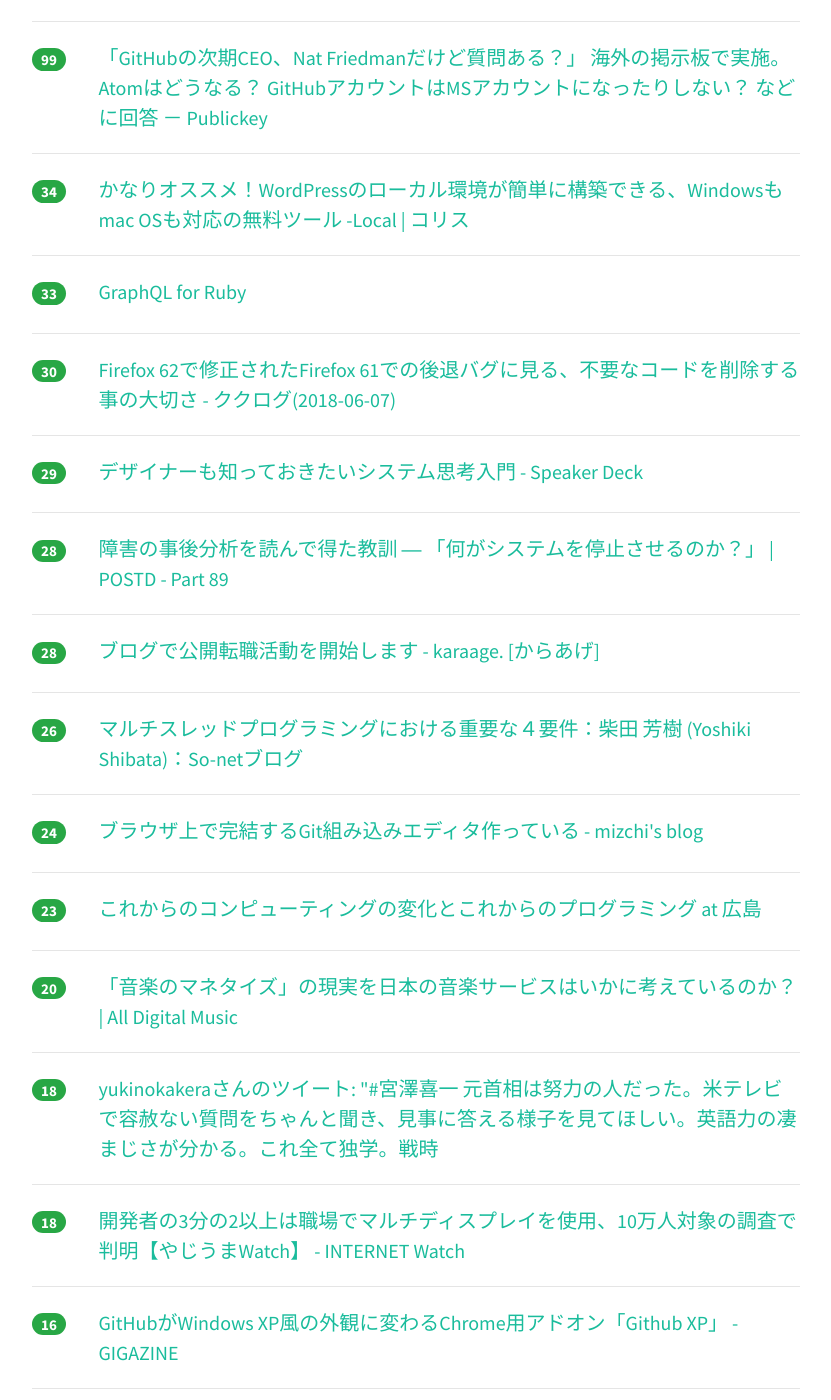
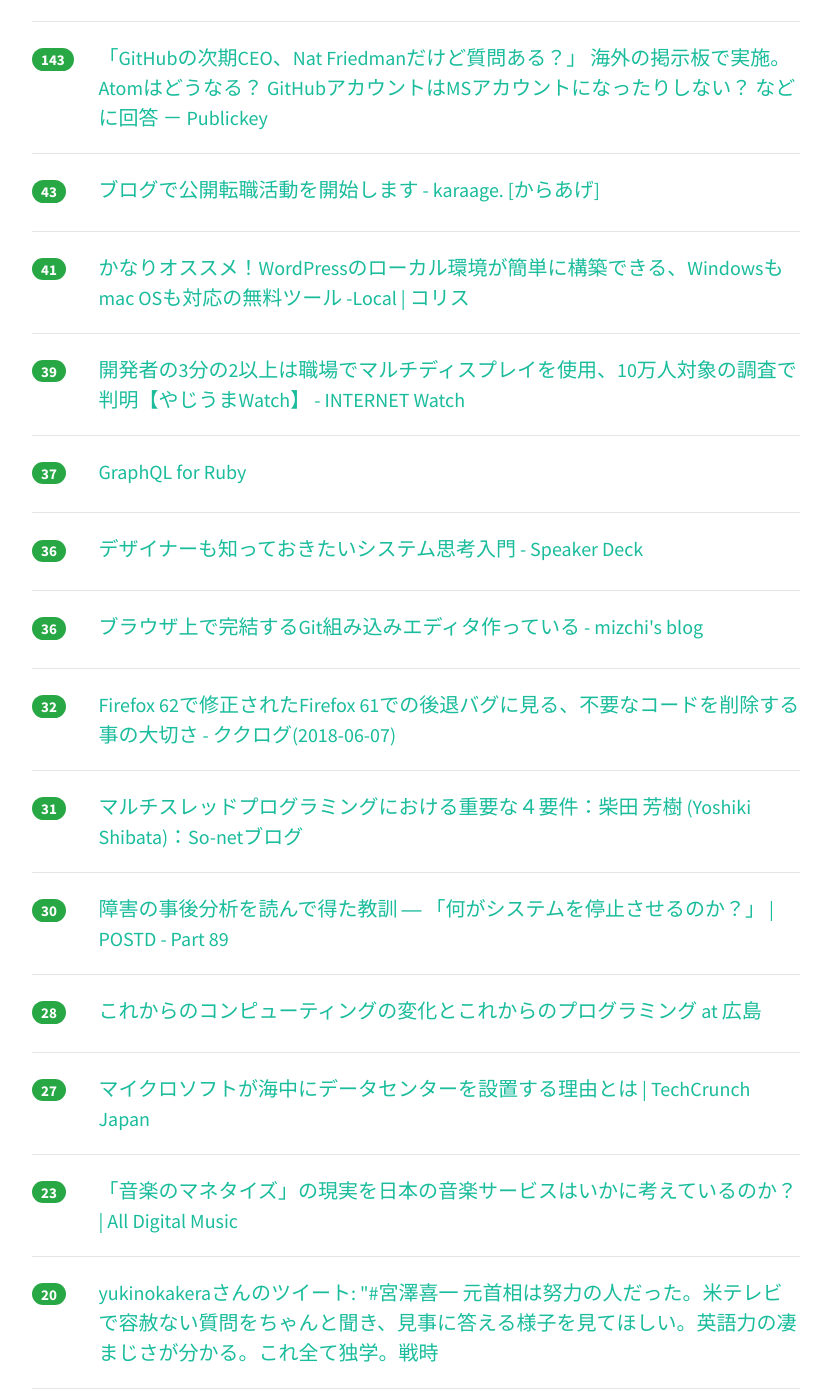
Before and after one commit to yatta47/hatena-matome-site, a Jekyll site: the page built from _posts/2018-06-11-hatena.md, in a window 1280 px wide and 1400 px high, scrolled down 352 px. Shown: the whole window, without its empty margins (224-1055 px from the left). Built offline with Jekyll 4.4.1, drawn with Linux system fonts in a browser that asks for light colours; nearby versions of some CDN libraries; some of the changed text lies outside the part shown.

Commit message:
Updated 2018-06-11

```diff
--- a/_posts/2018-06-11-hatena.md
+++ b/_posts/2018-06-11-hatena.md
@@ -1,83 +1,103 @@
 ---
 layout: post
 title:  "2018-06-11 はてぶIT"
-date:   2018-06-11 09:01:11
+date:   2018-06-11 10:01:42
 tags: [it-hotentry]
 ---
-15 件のデータあり
+19 件のデータあり
 
 <hr><div class="row">
-<div class="col-1"><span class="badge badge-pill badge-success h2">99</span></div>
+<div class="col-1"><span class="badge badge-pill badge-success h2">143</span></div>
 <div class="col-11"><a href='https://www.publickey1.jp/blog/18/githubceonat_friedman_atom_githubms.html' target='_blank'>「GitHubの次期CEO、Nat Friedmanだけど質問ある？」 海外の掲示板で実施。Atomはどうなる？ GitHubアカウントはMSアカウントになったりしない？ などに回答 － Publickey</a></div>
 </div>
 <hr>
 <div class="row">
-<div class="col-1"><span class="badge badge-pill badge-success h2">34</span></div>
+<div class="col-1"><span class="badge badge-pill badge-success h2">43</span></div>
+<div class="col-11"><a href='http://karaage.hatenadiary.jp/entry/2018/06/11/073000' target='_blank'>ブログで公開転職活動を開始します - karaage. [からあげ]</a></div>
+</div>
+<hr>
+<div class="row">
+<div class="col-1"><span class="badge badge-pill badge-success h2">41</span></div>
 <div class="col-11"><a href='https://coliss.com/articles/blog/wordpress/local-wordpress-development.html' target='_blank'>かなりオススメ！WordPressのローカル環境が簡単に構築できる、Windowsもmac OSも対応の無料ツール -Local | コリス</a></div>
 </div>
 <hr>
 <div class="row">
-<div class="col-1"><span class="badge badge-pill badge-success h2">33</span></div>
+<div class="col-1"><span class="badge badge-pill badge-success h2">39</span></div>
+<div class="col-11"><a href='https://internet.watch.impress.co.jp/docs/yajiuma/1126724.html' target='_blank'>開発者の3分の2以上は職場でマルチディスプレイを使用、10万人対象の調査で判明【やじうまWatch】 - INTERNET Watch</a></div>
+</div>
+<hr>
+<div class="row">
+<div class="col-1"><span class="badge badge-pill badge-success h2">37</span></div>
 <div class="col-11"><a href='https://scrapbox.io/graphql-ruby-ja/' target='_blank'>GraphQL for Ruby</a></div>
 </div>
 <hr>
 <div class="row">
-<div class="col-1"><span class="badge badge-pill badge-success h2">30</span></div>
+<div class="col-1"><span class="badge badge-pill badge-success h2">36</span></div>
+<div class="col-11"><a href='https://speakerdeck.com/yhassy/dezainamozhi-tuteokitaisisutemusi-kao-ru-men?slide=1' target='_blank'>デザイナーも知っておきたいシステム思考入門 - Speaker Deck</a></div>
+</div>
+<hr>
+<div class="row">
+<div class="col-1"><span class="badge badge-pill badge-success h2">36</span></div>
+<div class="col-11"><a href='http://mizchi.hatenablog.com/entry/2018/06/10/235427' target='_blank'>ブラウザ上で完結するGit組み込みエディタ作っている - mizchi's blog</a></div>
+</div>
+<hr>
+<div class="row">
+<div class="col-1"><span class="badge badge-pill badge-success h2">32</span></div>
 <div class="col-11"><a href='http://www.clear-code.com/blog/2018/6/7.html' target='_blank'>Firefox 62で修正されたFirefox 61での後退バグに見る、不要なコードを削除する事の大切さ - ククログ(2018-06-07)</a></div>
 </div>
 <hr>
 <div class="row">
-<div class="col-1"><span class="badge badge-pill badge-success h2">29</span></div>
-<div class="col-11"><a href='https://speakerdeck.com/yhassy/dezainamozhi-tuteokitaisisutemusi-kao-ru-men?slide=1' target='_blank'>デザイナーも知っておきたいシステム思考入門 - Speaker Deck</a></div>
+<div class="col-1"><span class="badge badge-pill badge-success h2">31</span></div>
+<div class="col-11"><a href='http://yshibata.blog.so-net.ne.jp/2018-06-10' target='_blank'>マルチスレッドプログラミングにおける重要な４要件：柴田 芳樹 (Yoshiki Shibata)：So-netブログ</a></div>
 </div>
 <hr>
 <div class="row">
-<div class="col-1"><span class="badge badge-pill badge-success h2">28</span></div>
+<div class="col-1"><span class="badge badge-pill badge-success h2">30</span></div>
 <div class="col-11"><a href='https://postd.cc/lessons-learned-from-reading-postmortems/89/' target='_blank'>障害の事後分析を読んで得た教訓 ― 「何がシステムを停止させるのか？」 | POSTD - Part 89</a></div>
 </div>
 <hr>
 <div class="row">
 <div class="col-1"><span class="badge badge-pill badge-success h2">28</span></div>
-<div class="col-11"><a href='http://karaage.hatenadiary.jp/entry/2018/06/11/073000' target='_blank'>ブログで公開転職活動を開始します - karaage. [からあげ]</a></div>
+<div class="col-11"><a href='https://www.slideshare.net/nowokay/at-101746717' target='_blank'>これからのコンピューティングの変化とこれからのプログラミング at 広島</a></div>
 </div>
 <hr>
 <div class="row">
-<div class="col-1"><span class="badge badge-pill badge-success h2">26</span></div>
-<div class="col-11"><a href='http://yshibata.blog.so-net.ne.jp/2018-06-10' target='_blank'>マルチスレッドプログラミングにおける重要な４要件：柴田 芳樹 (Yoshiki Shibata)：So-netブログ</a></div>
-</div>
-<hr>
-<div class="row">
-<div class="col-1"><span class="badge badge-pill badge-success h2">24</span></div>
-<div class="col-11"><a href='http://mizchi.hatenablog.com/entry/2018/06/10/235427' target='_blank'>ブラウザ上で完結するGit組み込みエディタ作っている - mizchi's blog</a></div>
+<div class="col-1"><span class="badge badge-pill badge-success h2">27</span></div>
+<div class="col-11"><a href='http://jp.techcrunch.com/2018/06/10/2018-06-08-why-microsoft-wants-to-put-data-centers-at-the-bottom-of-the-ocean/' target='_blank'>マイクロソフトが海中にデータセンターを設置する理由とは | TechCrunch Japan</a></div>
 </div>
 <hr>
 <div class="row">
 <div class="col-1"><span class="badge badge-pill badge-success h2">23</span></div>
-<div class="col-11"><a href='https://www.slideshare.net/nowokay/at-101746717' target='_blank'>これからのコンピューティングの変化とこれからのプログラミング at 広島</a></div>
+<div class="col-11"><a href='http://jaykogami.com/2018/06/15234.html' target='_blank'>「音楽のマネタイズ」の現実を日本の音楽サービスはいかに考えているのか？ | All Digital Music</a></div>
 </div>
 <hr>
 <div class="row">
 <div class="col-1"><span class="badge badge-pill badge-success h2">20</span></div>
-<div class="col-11"><a href='http://jaykogami.com/2018/06/15234.html' target='_blank'>「音楽のマネタイズ」の現実を日本の音楽サービスはいかに考えているのか？ | All Digital Music</a></div>
-</div>
-<hr>
-<div class="row">
-<div class="col-1"><span class="badge badge-pill badge-success h2">18</span></div>
 <div class="col-11"><a href='http://twitter.com/yukinokakera/status/1005543757759074304' target='_blank'>yukinokakeraさんのツイート: "#宮澤喜一 元首相は努力の人だった。米テレビで容赦ない質問をちゃんと聞き、見事に答える様子を見てほしい。英語力の凄まじさが分かる。これ全て独学。戦時</a></div>
 </div>
 <hr>
 <div class="row">
-<div class="col-1"><span class="badge badge-pill badge-success h2">18</span></div>
-<div class="col-11"><a href='https://internet.watch.impress.co.jp/docs/yajiuma/1126724.html' target='_blank'>開発者の3分の2以上は職場でマルチディスプレイを使用、10万人対象の調査で判明【やじうまWatch】 - INTERNET Watch</a></div>
-</div>
-<hr>
-<div class="row">
-<div class="col-1"><span class="badge badge-pill badge-success h2">16</span></div>
+<div class="col-1"><span class="badge badge-pill badge-success h2">20</span></div>
 <div class="col-11"><a href='https://gigazine.net/news/20180610-github-xp/' target='_blank'>GitHubがWindows XP風の外観に変わるChrome用アドオン「Github XP」 - GIGAZINE</a></div>
 </div>
 <hr>
 <div class="row">
-<div class="col-1"><span class="badge badge-pill badge-success h2">9</span></div>
+<div class="col-1"><span class="badge badge-pill badge-success h2">15</span></div>
 <div class="col-11"><a href='https://gigazine.net/news/20180611-copyright-proposal/' target='_blank'>ウェブサービスにコンテンツの著作権フィルタリングを課すEUの提案に「インターネットを破壊する」と電子フロンティア財団が反対 - GIGAZINE</a></div>
 </div>
 <hr>
+<div class="row">
+<div class="col-1"><span class="badge badge-pill badge-success h2">14</span></div>
+<div class="col-11"><a href='https://akiba-pc.watch.impress.co.jp/docs/news/news/1126689.html' target='_blank'>ラズパイ最新版「Raspberry Pi 3 Model B+」の店頭販売がスタート、通信機能などを強化 - AKIBA PC Hotline!</a></div>
+</div>
+<hr>
+<div class="row">
+<div class="col-1"><span class="badge badge-pill badge-success h2">9</span></div>
+<div class="col-11"><a href='https://speakerdeck.com/doublemarket/20180609-gcpug-hiroshima-number-4?slide=84' target='_blank'>「入門Kubernetes」入門 / 20180609 GCPUG Hiroshima #4 - Speaker Deck</a></div>
+</div>
+<hr>
+<div class="row">
+<div class="col-1"><span class="badge badge-pill badge-success h2">8</span></div>
+<div class="col-11"><a href='http://shinh.hatenablog.com/entry/2018/06/10/235314' target='_blank'>MJIT で dlopen 使わずに ELF オブジェクトを直接ロードする話 - 兼雑記</a></div>
+</div>
+<hr>
```
